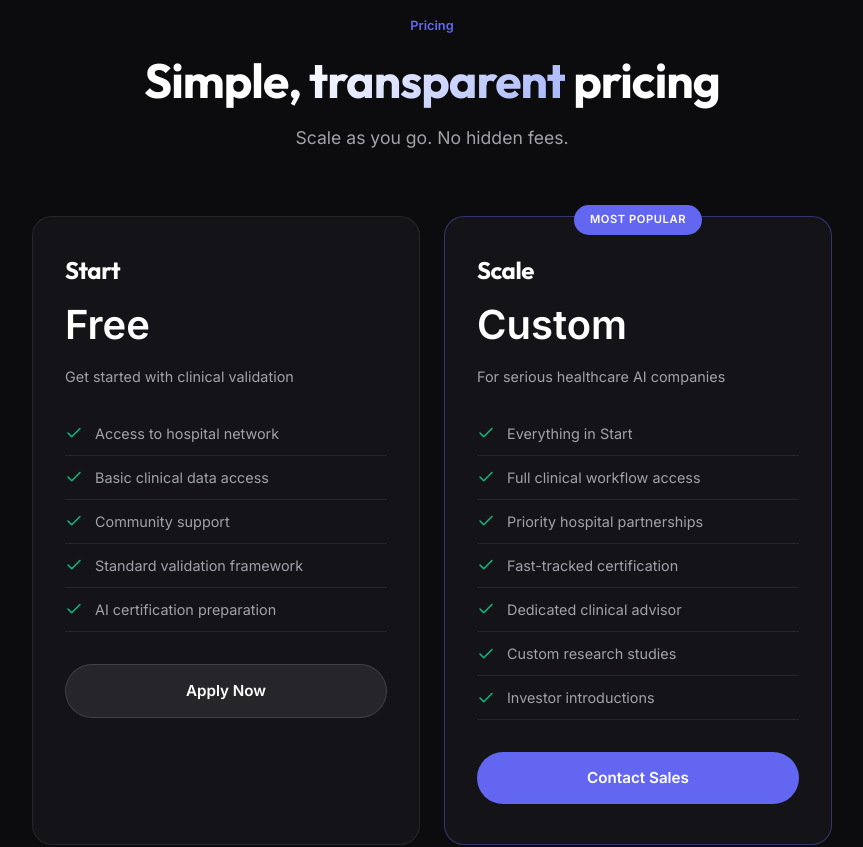
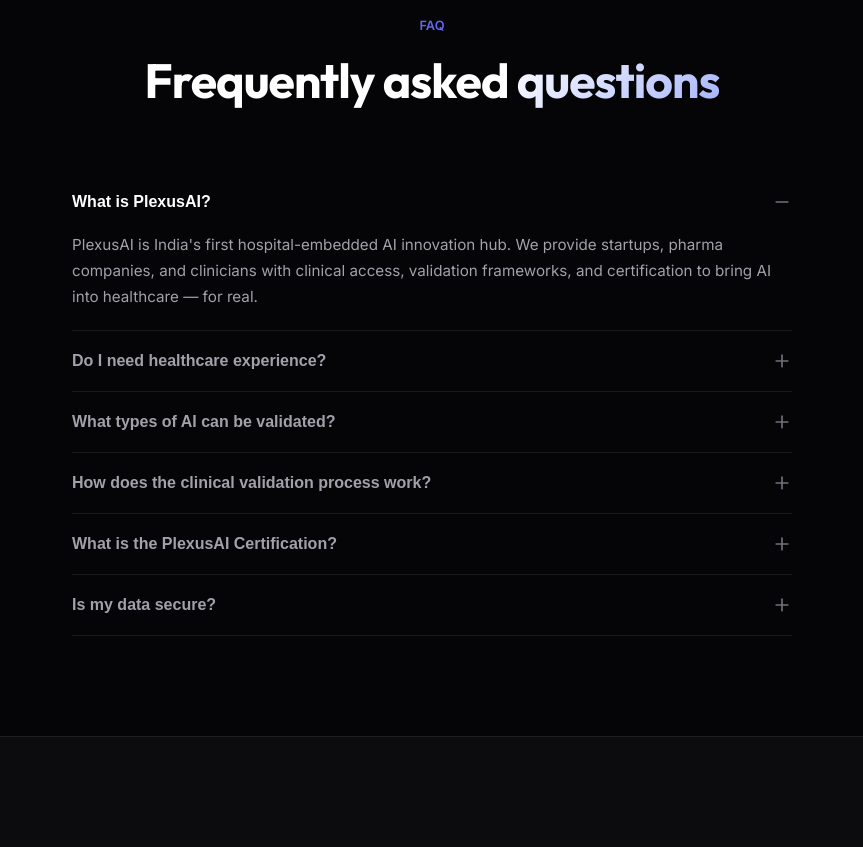
Before and after one commit to nxtwaveventures/plexusai, a React (Vite) app: page / in a window 1280 px wide. Shown: the part 2740-3587 px from the top of the page, without its empty margins (208-1071 px from the left). Built offline with nearby package versions, Linux system fonts and the light colour scheme.

Commit message:
Remove pricing component

```diff
--- a/src/App.tsx
+++ b/src/App.tsx
@@ -1,7 +1,6 @@
 import Hero from './components/Hero';
 import Features from './components/Features';
 import Gallery from './components/Gallery';
-import Pricing from './components/Pricing';
 import FAQ from './components/FAQ';
 import Footer from './components/Footer';
 import Navbar from './components/Navbar';
@@ -14,7 +13,6 @@
       <Hero />
       <Features />
       <Gallery />
-      <Pricing />
       <FAQ />
       <Sandbox />
       <Footer />
--- a/src/components/Pricing.tsx
+++ /dev/null
@@ -1,138 +0,0 @@
-import { motion } from 'framer-motion';
-import { useInView } from 'framer-motion';
-import { useRef } from 'react';
-import { Check } from 'lucide-react';
-
-const plans = [
-  {
-    name: 'Start',
-    price: 'Free',
-    desc: 'Get started with clinical validation',
-    features: [
-      'Access to hospital network',
-      'Basic clinical data access',
-      'Community support',
-      'Standard validation framework',
-      'AI certification preparation',
-    ],
-    cta: 'Apply Now',
-    popular: false,
-  },
-  {
-    name: 'Scale',
-    price: 'Custom',
-    desc: 'For serious healthcare AI companies',
-    features: [
-      'Everything in Start',
-      'Full clinical workflow access',
-      'Priority hospital partnerships',
-      'Fast-tracked certification',
-      'Dedicated clinical advisor',
-      'Custom research studies',
-      'Investor introductions',
-    ],
-    cta: 'Contact Sales',
-    popular: true,
-  },
-];
-
-const Pricing = () => {
-  const ref = useRef<HTMLDivElement>(null);
-  const isInView = useInView(ref, { once: true, margin: '-100px' });
-
-  return (
-    <section id="programs" className="section" style={{ background: 'var(--bg-secondary)' }}>
-      <div className="container" ref={ref}>
-        <div className="section-header">
-          <span className="eyebrow">Pricing</span>
-          <h2>Simple, <span className="text-gradient">transparent</span> pricing</h2>
-          <p>Scale as you go. No hidden fees.</p>
-        </div>
-
-        <div style={{
-          display: 'grid',
-          gridTemplateColumns: 'repeat(auto-fit, minmax(300px, 1fr))',
-          gap: '24px',
-          maxWidth: '800px',
-          margin: '0 auto',
-        }}>
-          {plans.map((plan, i) => (
-            <motion.div
-              key={plan.name}
-              initial={{ opacity: 0, y: 24 }}
-              animate={isInView ? { opacity: 1, y: 0 } : {}}
-              transition={{ duration: 0.5, delay: i * 0.15 }}
-              className="card"
-              style={{
-                padding: '40px 32px',
-                position: 'relative',
-                border: plan.popular ? '1px solid var(--border-accent)' : '1px solid var(--border-subtle)',
-              }}
-            >
-              {plan.popular && (
-                <div style={{
-                  position: 'absolute',
-                  top: '-12px',
-                  left: '50%',
-                  transform: 'translateX(-50%)',
-                  background: 'var(--accent-primary)',
-                  color: '#fff',
-                  fontSize: '0.7rem',
-                  fontWeight: 700,
-                  padding: '6px 16px',
-                  borderRadius: '999px',
-                  textTransform: 'uppercase',
-                  letterSpacing: '0.05em',
-                }}>
-                  Most Popular
-                </div>
-              )}
-
-              <div style={{ marginBottom: '24px' }}>
-                <h3 style={{ fontSize: '1.5rem', fontWeight: 700, marginBottom: '8px' }}>
-                  {plan.name}
-                </h3>
-                <div style={{ fontSize: '2.5rem', fontWeight: 800, marginBottom: '8px' }}>
-                  {plan.price}
-                </div>
-                <p style={{ fontSize: '0.9rem', color: 'var(--text-secondary)' }}>
-                  {plan.desc}
-                </p>
-              </div>
-
-              <ul style={{ listStyle: 'none', marginBottom: '32px' }}>
-                {plan.features.map((feature) => (
-                  <li key={feature} style={{
-                    display: 'flex',
-                    alignItems: 'center',
-                    gap: '12px',
-                    padding: '10px 0',
-                    fontSize: '0.9rem',
-                    color: 'var(--text-secondary)',
-                    borderBottom: '1px solid var(--border-subtle)',
-                  }}>
-                    <Check size={18} color="#10b981" />
-                    {feature}
-                  </li>
-                ))}
-              </ul>
-
-              <a
-                href="#sandbox"
-                className={plan.popular ? 'btn btn-primary' : 'btn btn-secondary'}
-                style={{
-                  width: '100%',
-                  justifyContent: 'center',
-                }}
-              >
-                {plan.cta}
-              </a>
-            </motion.div>
-          ))}
-        </div>
-      </div>
-    </section>
-  );
-};
-
-export default Pricing;
```
